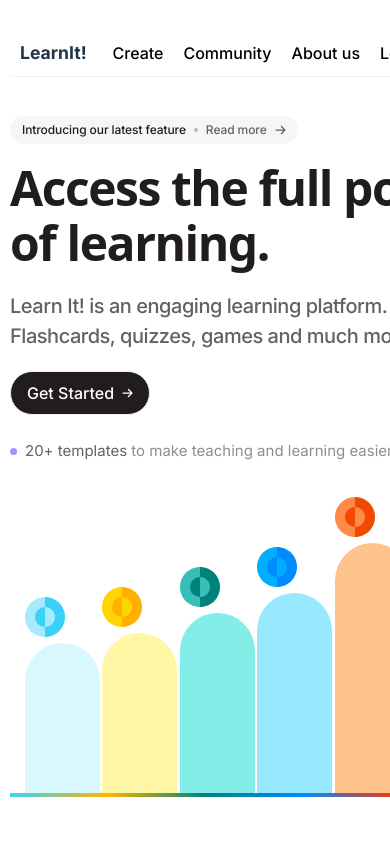
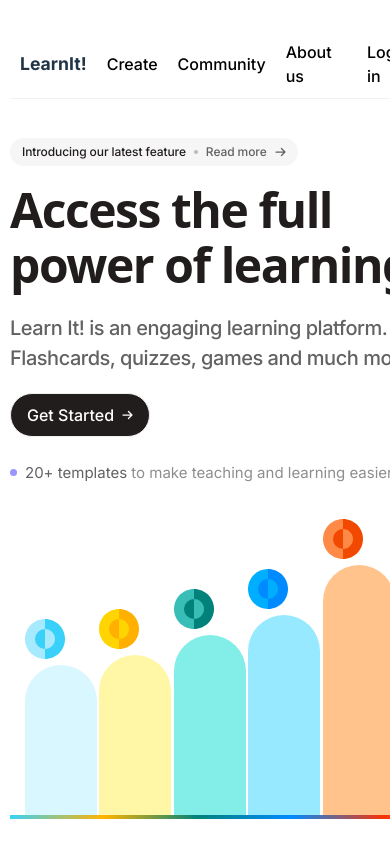
Before and after one commit to tanyagrr/first-project, a React (Vite) app: page / in a window 390 px wide. Shown: the top 858 px of the page. Built offline with nearby package versions, Linux system fonts and the light colour scheme.

Commit message:
fix media query

```diff
--- a/src/App.css
+++ b/src/App.css
@@ -207,7 +207,7 @@ a {
 }
 
 .cone {
-  width: 155px;
+  width: 9.5rem;
   border-top-left-radius: 100px;
   border-top-right-radius: 100px;
 }
@@ -266,7 +266,7 @@ and (max-width: 480px)  {
       padding-right: 10px;
     }
     .cone {
-      width: 75px;
+      width: 4.5rem;
     }
     .illustration {
       margin-top: -30px;
```
